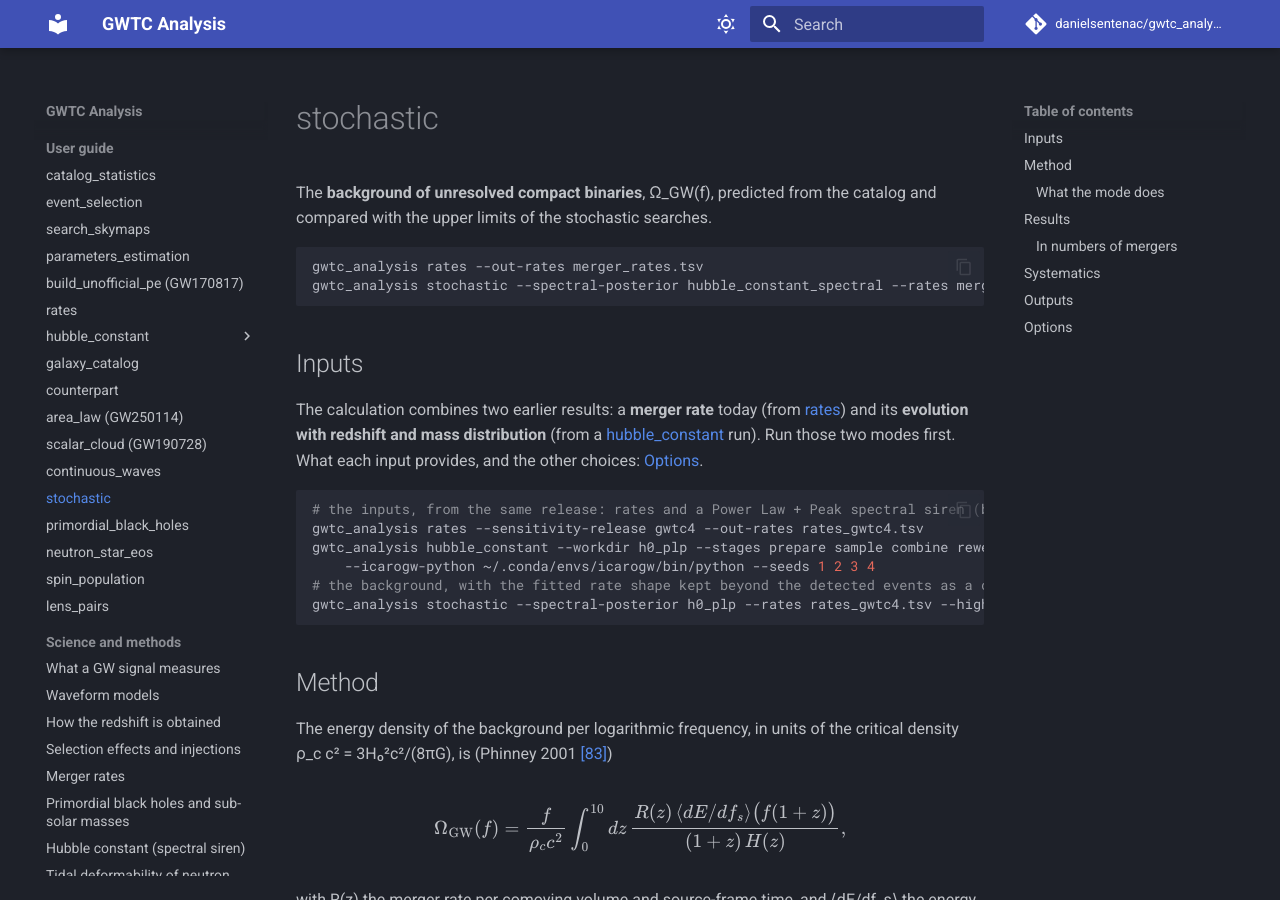
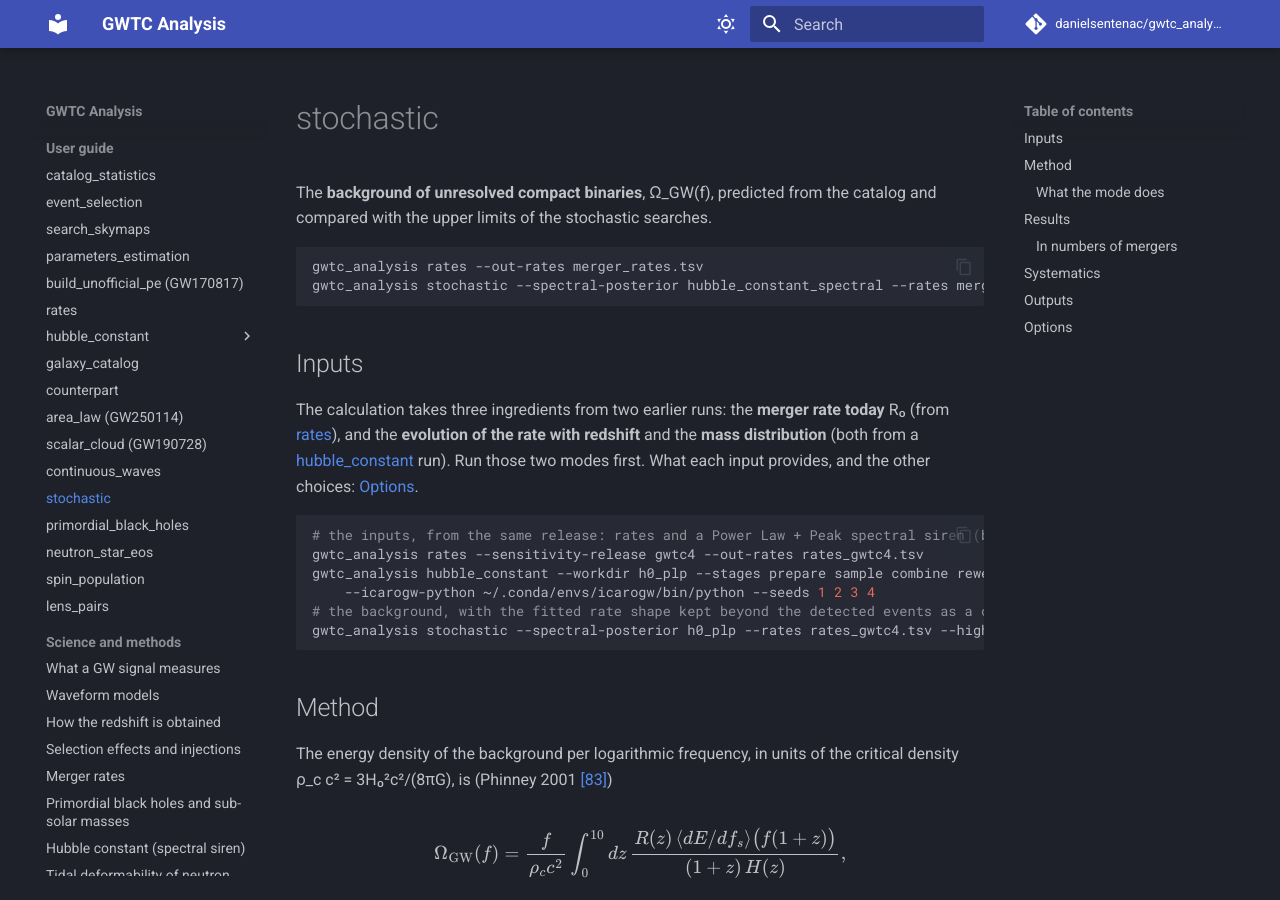
Before and after one commit to danielsentenac/gwtc_analysis, an MkDocs documentation site: the page built from docs/modes/stochastic.md, in a window 1280 px wide and 900 px high. Built offline with MkDocs 1.6.1 and Material for MkDocs 9.7.7, drawn with Linux system fonts in a browser that asks for light colours; comment, search, counter and statistics services are not loaded.

Commit message:
docs stochastic: the inputs are three ingredients from two earlier runs (merger rate today R0 from rates; evolution of the rate with redshift and mass distribution from hubble_constant), not "two earlier results" followed by three quantities
Co-Authored-By: Claude Opus 5.5 <noreply@anthropic.com>

````diff
--- a/docs/modes/stochastic.md
+++ b/docs/modes/stochastic.md
@@ -10,8 +10,9 @@ gwtc_analysis stochastic --spectral-posterior hubble_constant_spectral --rates m
 
 ## Inputs
 
-The calculation combines two earlier results: a **merger rate** today (from [rates](rates.md)) and its **evolution
-with redshift and mass distribution** (from a [hubble_constant](hubble-constant.md) run). Run those two modes first. What each
+The calculation takes three ingredients from two earlier runs: the **merger rate today** R₀ (from
+[rates](rates.md)), and the **evolution of the rate with redshift** and the **mass distribution** (both from a
+[hubble_constant](hubble-constant.md) run). Run those two modes first. What each
 input provides, and the other choices: [Options](#options).
 
 ```bash
````
